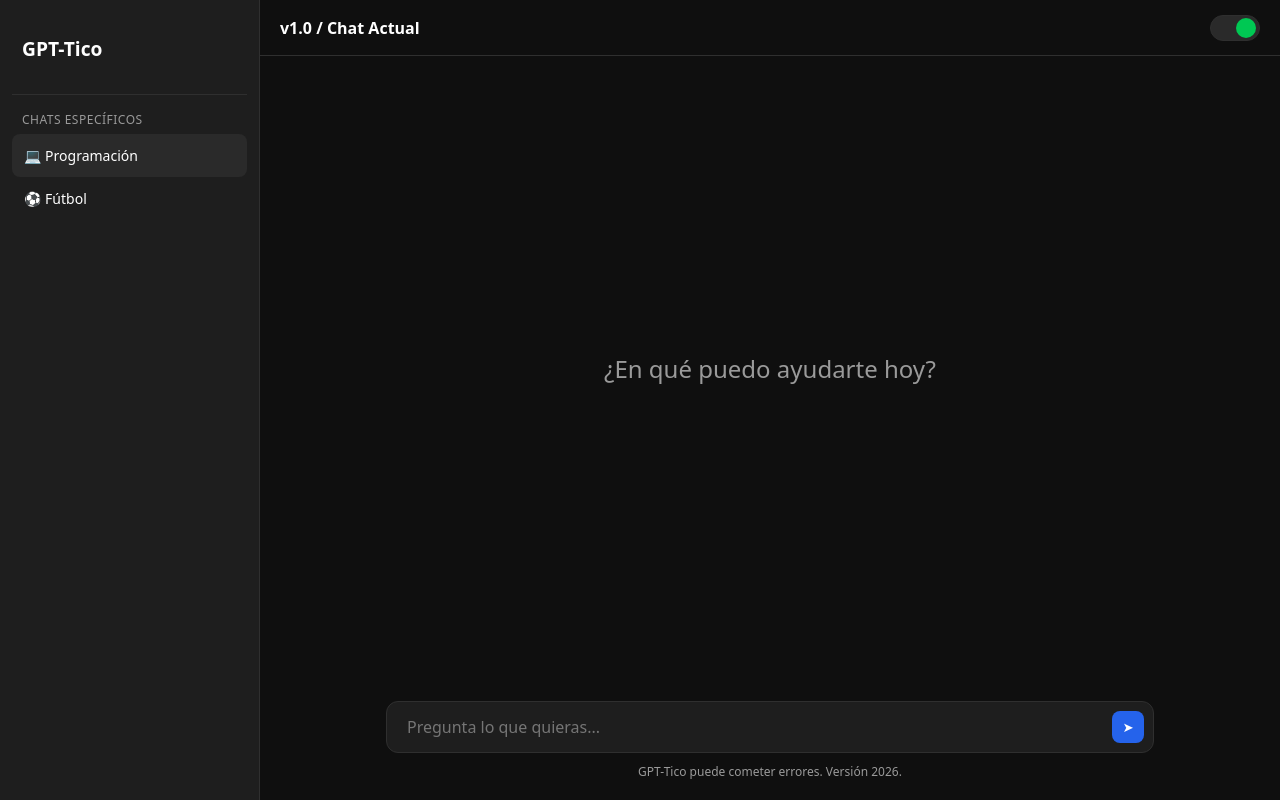
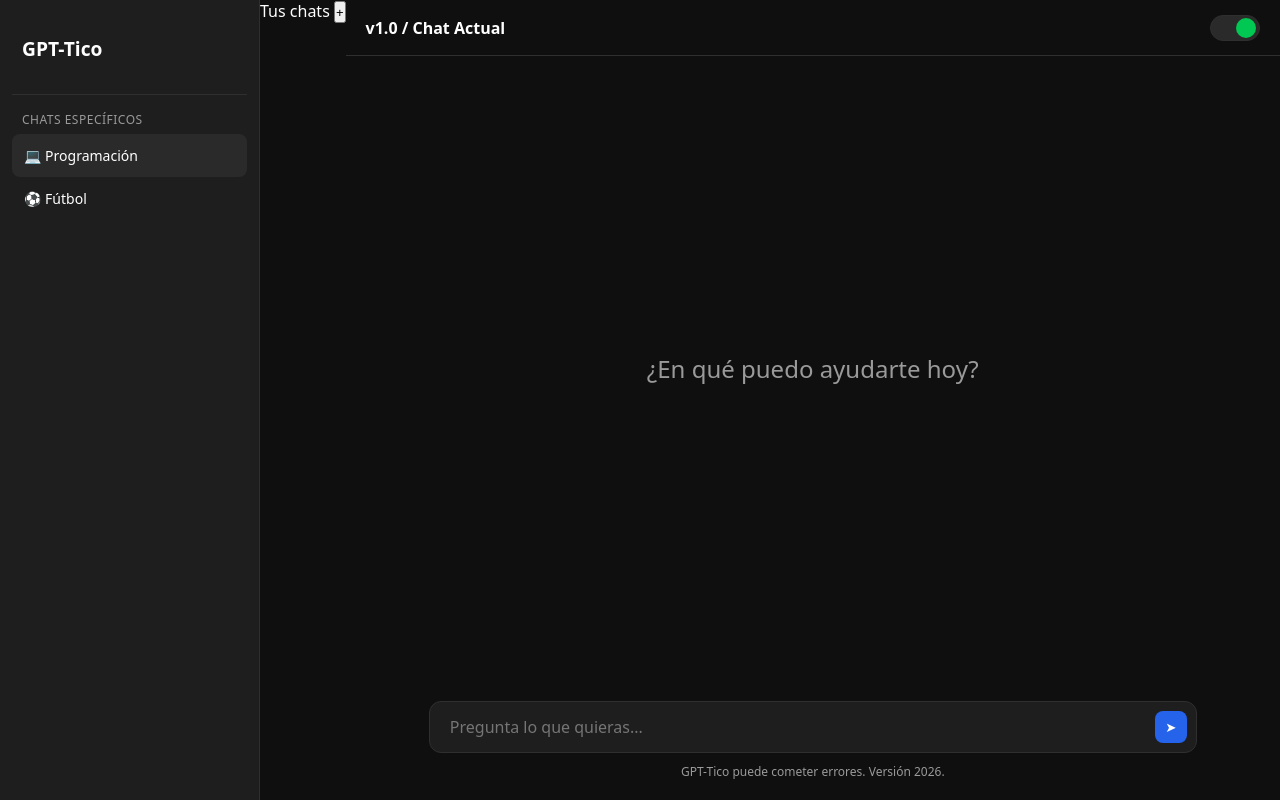
Before and after one commit to Esteban01103007/gpt-tico, a website: page index.html in a window 1280 px wide. Drawn offline with Linux system fonts and the light colour scheme.

Commit message:
Update index.html

```diff
--- a/index.html
+++ b/index.html
@@ -239,6 +239,18 @@
     <div class="sidebar-item" data-chat="futbol">⚽ Fútbol</div>
 </aside>
 
+    <div class="divider"></div>
+
+<div class="chats-header">
+    <span class="chats-title">Tus chats</span>
+    <button class="new-chat-btn" title="Nuevo chat">+</button>
+</div>
+
+<div class="chat-list">
+    <!-- Aquí luego irán los chats -->
+</div>
+
+
 <main class="main">
     <header class="topbar">
         <span>v1.0 / Chat Actual</span>
```
